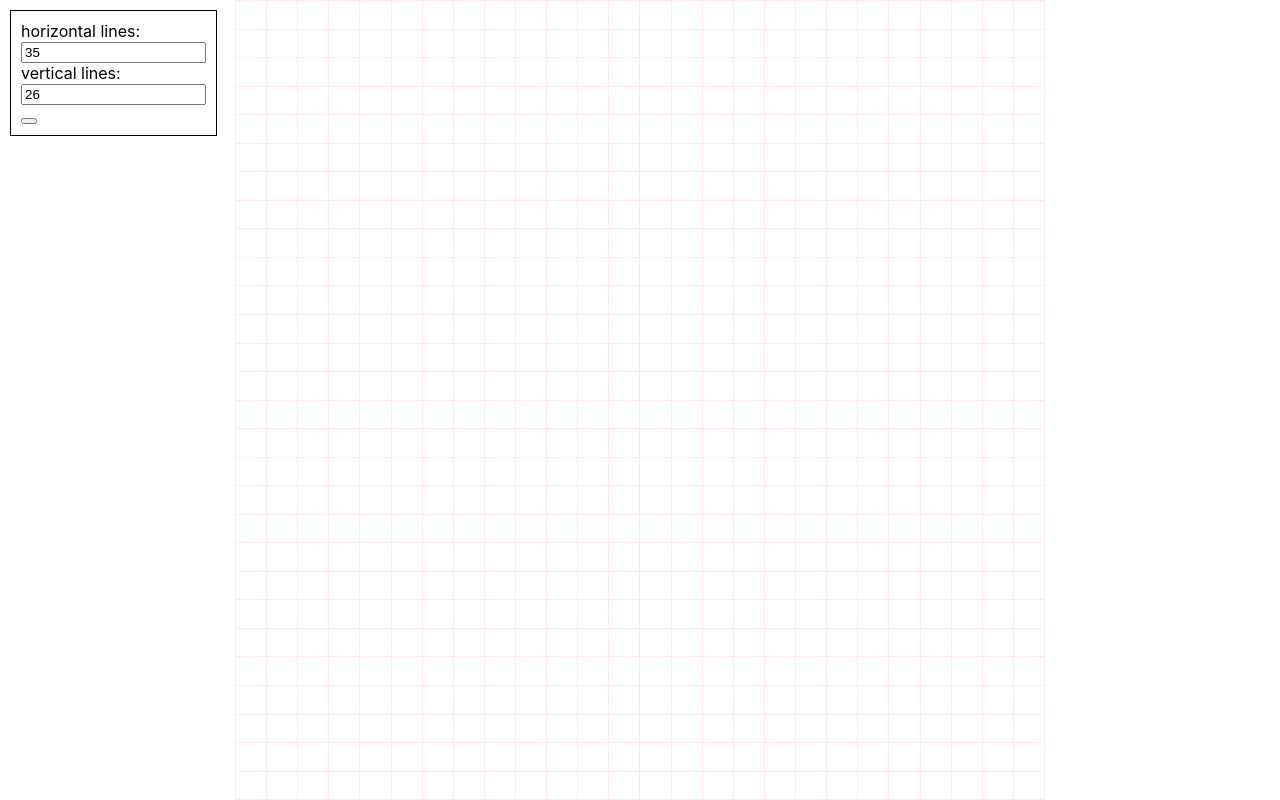
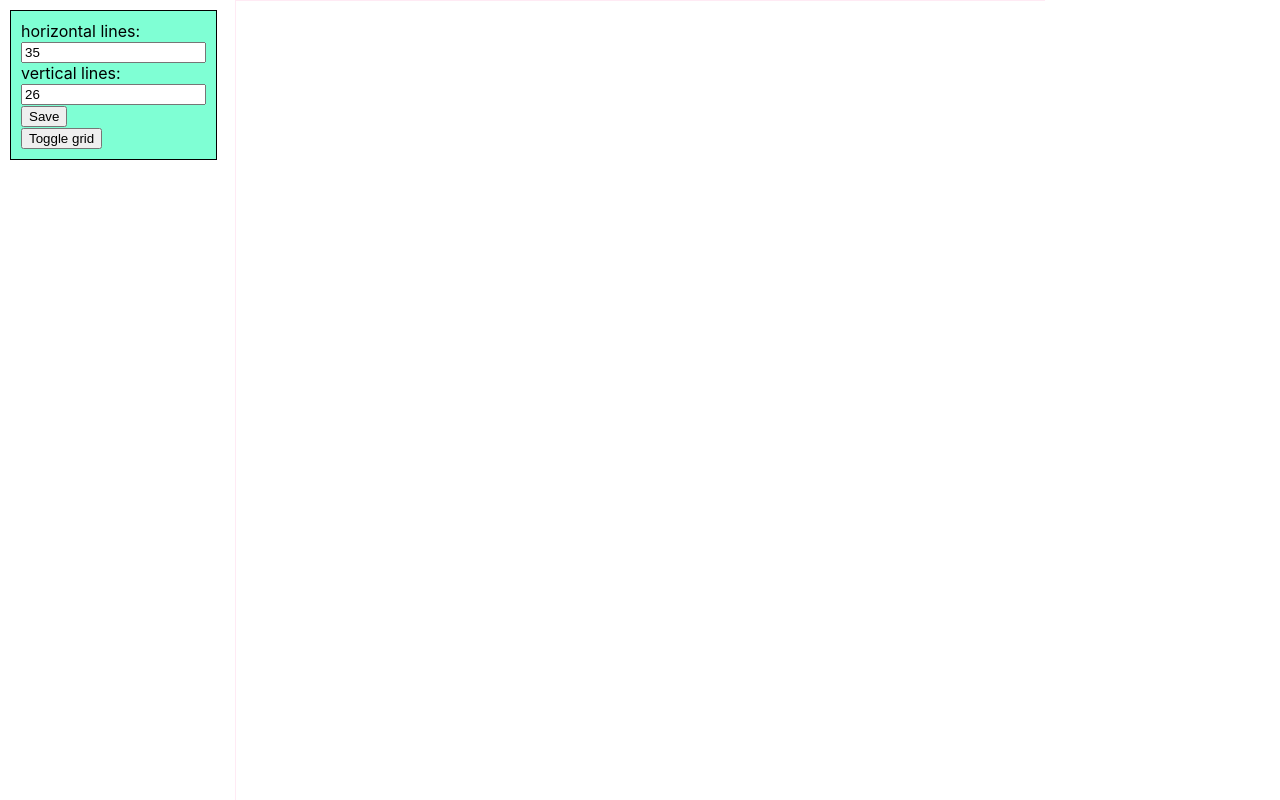
Before and after one commit to FilipKajetaniak/learning-react-hooks, a React (Create React App) app: page / in a window 1280 px wide. Shown: the top 800 px of the page. Built offline with nearby package versions, Linux system fonts and the light colour scheme.

Commit message:
added visibility toggle for grid and finished grid controls

```diff
--- a/src/components/admin/Grid.jsx
+++ b/src/components/admin/Grid.jsx
@@ -9,7 +9,8 @@ const initialState = {
   left: null,
   top: null,
   width: null,
-  height: null
+  height: null,
+  visible: true
 };
 
 export default function Grid() {
--- a/src/components/admin/GridControl.jsx
+++ b/src/components/admin/GridControl.jsx
@@ -1,36 +1,43 @@
-import React, { useState, useContext } from 'react';
+import React, { useRef, useContext } from 'react';
 import '../../css/GridControl.scss';
 import { gridContext } from '../../context/gridContext';
 
 export default function GridControl() {
     const {gridParameters, setGridParameters} = useContext(gridContext);
-    const [newParameters, setNewParameters] = useState(gridParameters);
-
-    const handleChange = e => {
-        setNewParameters({
-            ...newParameters,
-            [e.target.name]: e.value
+    const horizontalLines = useRef();
+    const verticalLines = useRef();
+    const submit = () => {
+        setGridParameters({
+            ...gridParameters,
+            horizontalLines: horizontalLines.current.value,
+            varticalLines: verticalLines.current.value
         })
     }
-
-    const {horizontalLines, verticalLines} = newParameters;
+    const toggleGrid = () => {
+        setGridParameters({
+            ...gridParameters,
+            visible: !gridParameters.visible
+        })
+    }
     return (
         <div className="grid-control">
             horizontal lines: <br/>
             <input
                 type="number"
-                value={horizontalLines}
+                ref={horizontalLines}
+                defaultValue={gridParameters.horizontalLines}
                 name="horizontalLines"
-                onChange={handleChange}
             /> <br/>
             vertical lines: <br/>
             <input
                 type="number"
-                value={verticalLines}
+                ref={verticalLines}
+                defaultValue={gridParameters.verticalLines}
                 name="verticalLines"
-                onChange={handleChange}
             /> <br/>
-            <button onClick={() => setGridParameters(newParameters)}></button>
+            <button onClick={submit}>Save</button>
+            <br/>
+            <button onClick={toggleGrid}>Toggle grid</button>
         </div>
     )
 }
--- a/src/components/admin/HelperLines.jsx
+++ b/src/components/admin/HelperLines.jsx
@@ -38,8 +38,8 @@ export default function HelperLines() {
 
   return (
     <>
-      {horizontalLines}
-      {verticalLines}
+        {gridParameters.visible && horizontalLines}
+        {gridParameters.visible && verticalLines}
     </>
   );
 }
--- a/src/css/GridControl.scss
+++ b/src/css/GridControl.scss
@@ -5,4 +5,5 @@
     z-index: 999;
     border: solid 1px black;
     padding: 10px;
+    background-color: aquamarine;
 }
--- a/src/css/MouseSelection.scss
+++ b/src/css/MouseSelection.scss
@@ -6,4 +6,5 @@
   opacity: 0.2;
   border-radius: 2px;
   transition: 100ms opacity ease-in-out;
+  z-index: 999;
 }
```
